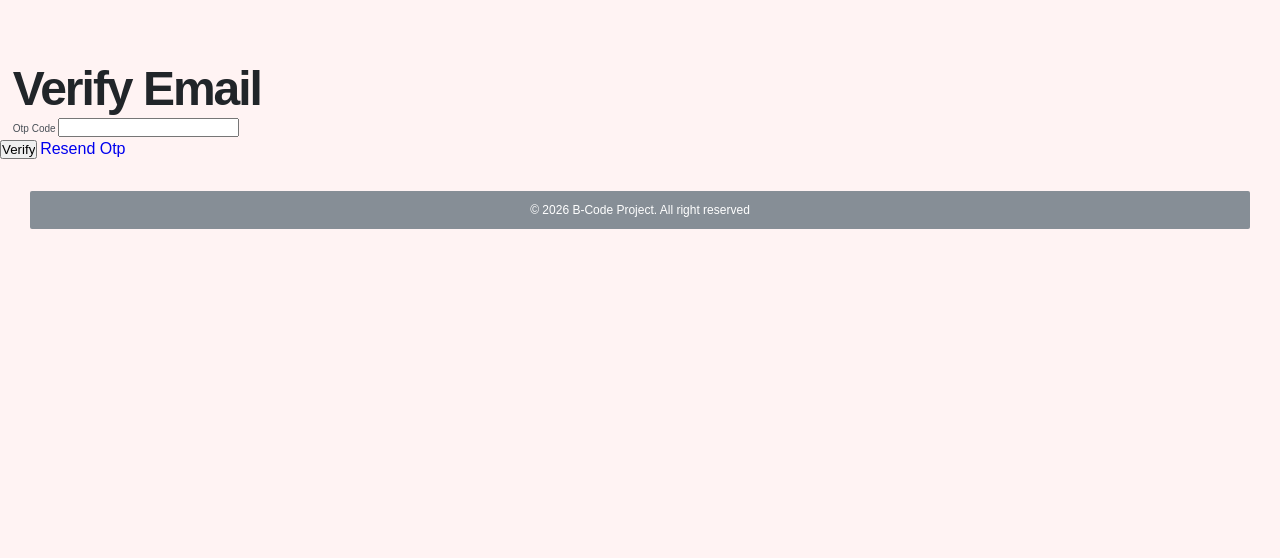
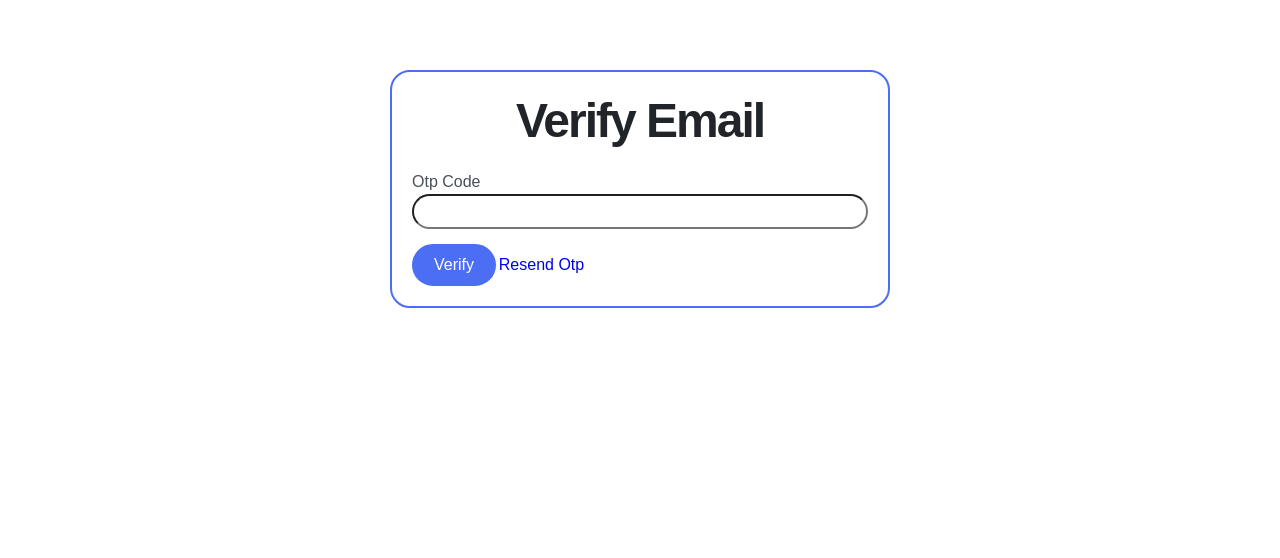
Before and after one commit to meribehenry/B-Social-, a Flask app: page /auth/verify_email/1 in a window 1280 px wide. Shown: the part 80-638 px from the top of the page. Run offline with Flask 3, Linux system fonts and the light colour scheme; some libraries are stand-ins or nearby versions.

Commit message:
Completed the desins on the auth templates and edited some templates

```diff
--- a/app/static/css/auth/style.css
+++ b/app/static/css/auth/style.css
@@ -199,3 +199,28 @@ body {
     justify-self: start;
     height: 2rem;
 }
+
+
+/* ------------OTHER AUTH PAGES------------- */
+
+.auth-page-container {
+    display: grid;
+    margin-bottom: 10rem;
+    align-items: center;
+    justify-items: center;
+    padding: 1rem 1rem;
+    margin-bottom: 30rem;
+}
+
+
+.auth-page {
+    padding: 2rem 2rem;
+    width: 50rem;
+    border: 2px solid var(--primary-base);
+    border-radius: 20px;
+}
+
+.auth-page-heading {
+    text-align: center;
+    margin-bottom: 2rem;
+}
--- a/app/templates/auth/verify_email.html
+++ b/app/templates/auth/verify_email.html
@@ -2,16 +2,18 @@
 {% import "macros/form.html" as render_auth_field %}
 {% block content %}
 
-    <section>
-        <h2>Verify Email</h2>
+<link rel="stylesheet" href="{{url_for('static', filename='css/auth/style.css')}}">
+    <section class="auth-page-container">
 
-        <form action="", method="POST">
+        <form class="auth-page" action="", method="POST">
+            <h2 class="auth-page-heading">Verify Email</h2>
+
             {{ form.hidden_tag() }}
 
             {{ render_auth_field.render_auth_field(form.otp_code) }}
 
-            </div>
-                {{ form.submit()}}
+            <div>
+                {{ form.submit(class="submit-button btn btn-primary")}}
                 <a href="{{url_for('auth.resend_otp', user_public_id=current_user.public_id)}}">Resend Otp</a>
             </div>
 
--- a/app/templates/posts/view_post.html
+++ b/app/templates/posts/view_post.html
@@ -4,6 +4,7 @@
     {% import "macros/comment.html" as render_comment %}
     {% import "macros/pagination.html" as render_pagination %}
 
+    <div class="view-post-container">
     <!-- POST SECTION -->
         {{ render_post.render_post(post, post_reactions_dict) }}
         <br>
@@ -31,5 +32,7 @@
                 {% endif %}
             {% endfor %}
         </div>
+    </div>
+
 
 {% endblock %}
--- a/app/templates/profile/view_profile.html
+++ b/app/templates/profile/view_profile.html
@@ -6,6 +6,7 @@
     {% include "components/profile_card.html"%}
     <hr>
 
+    <div class="profile-posts-container">
     <!-- USER'S POSTS -->
         <section>
             {% if not posts.items %}
@@ -26,4 +27,6 @@
                 {% endif %}
             {% endfor %}
         </div>
+    </div>
+
 {% endblock %}
```
Also changed, not shown: app/static/css/post/style.css (+11 -2 lines), app/templates/auth/reset_password.html (+5 -5 lines), app/templates/auth/reset_request.html (+5 -5 lines). Lines whose indentation alone changed are shown as unchanged.
